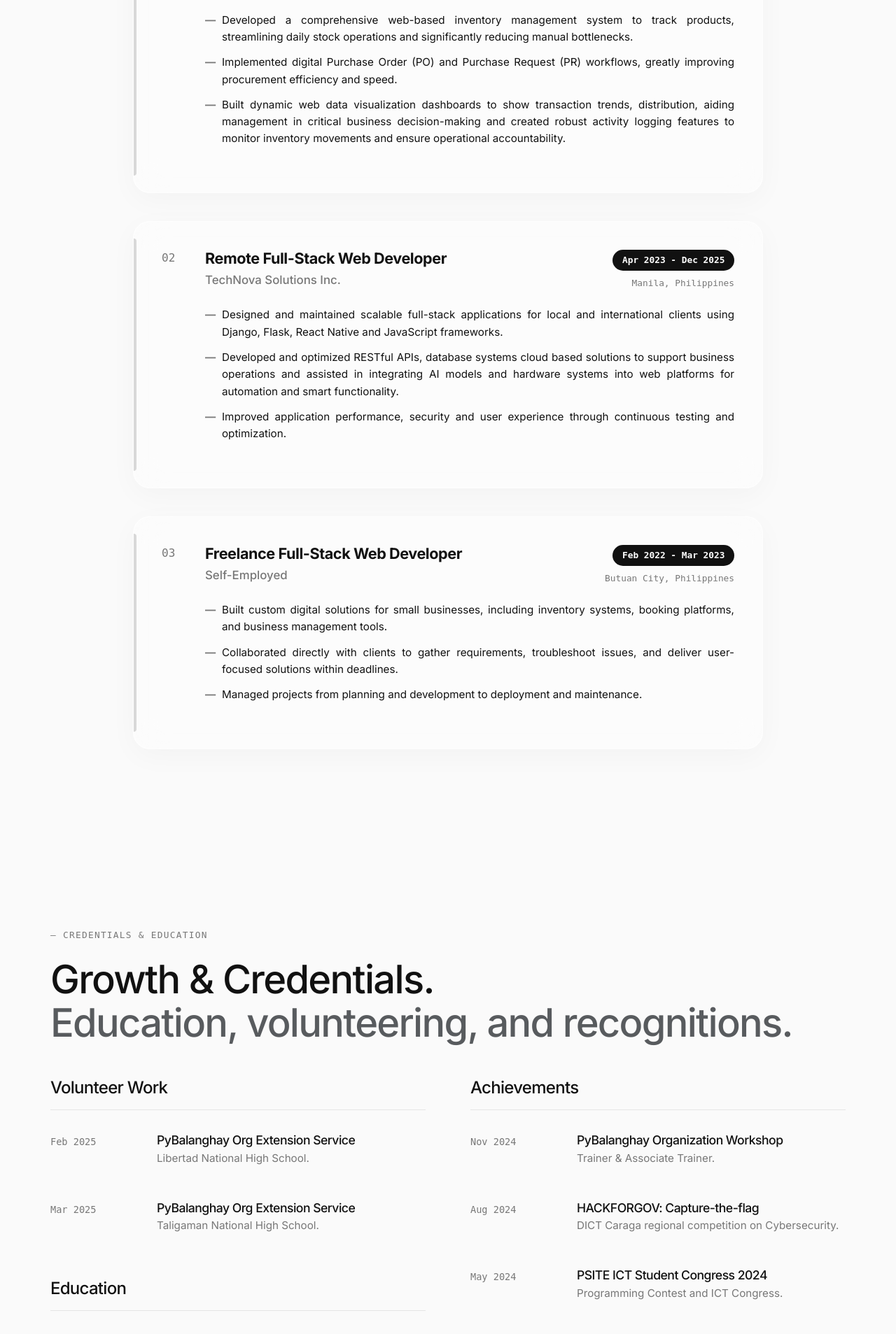
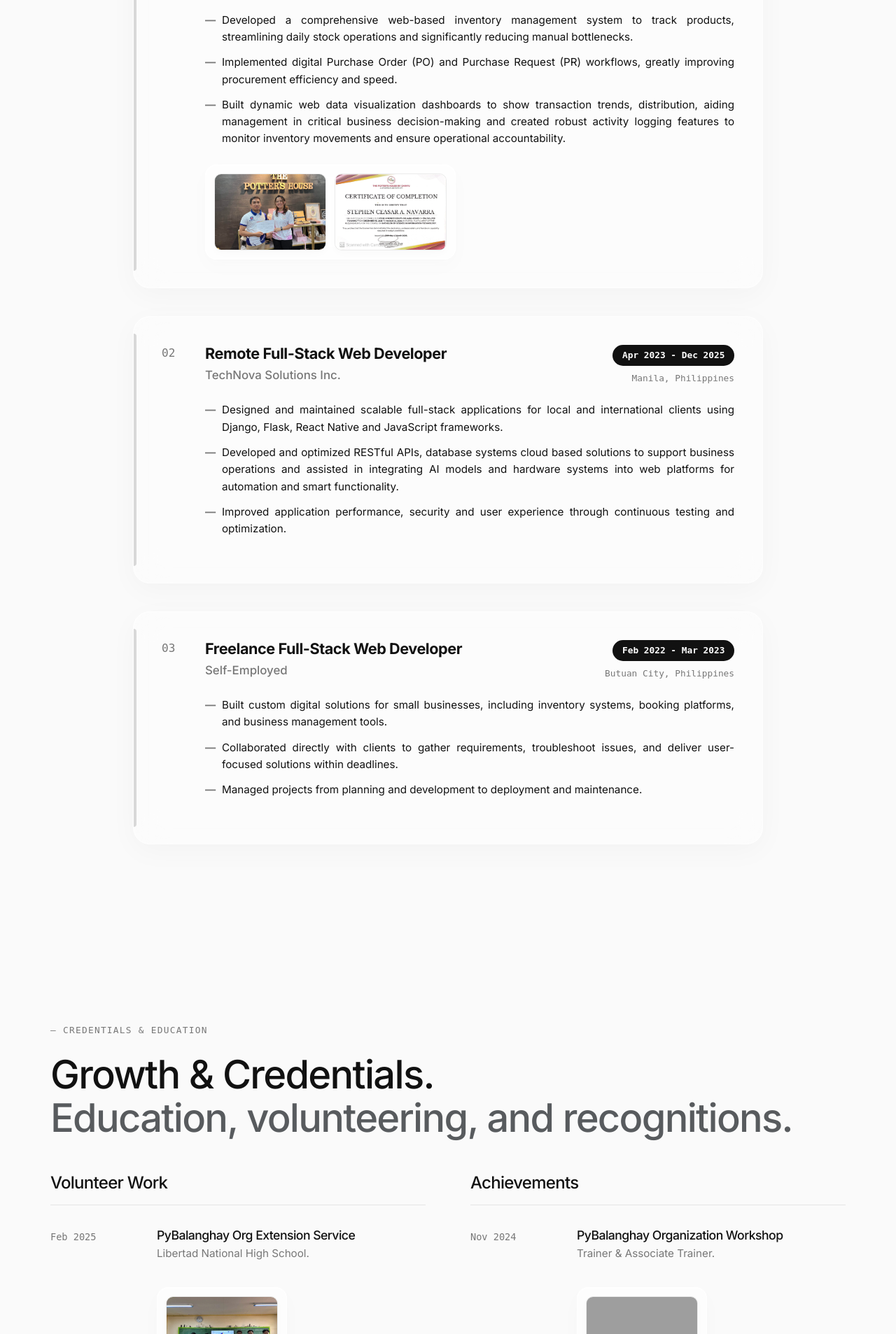
Before and after one commit to stphnvrra/stephen-navarra-web-portfolio, a Flask app: page /portfolio in a window 1280 px wide. Shown: the part 4560-6467 px from the top of the page at 70% size. Run offline with Flask 3, Linux system fonts and the light colour scheme; grey boxes are pictures that could not be loaded.

Commit message:
Update web portfolio code

```diff
--- a/static/css/style.css
+++ b/static/css/style.css
@@ -1928,3 +1928,54 @@ main {
         text-align: left;
     }
 }
+
+/* --- Experience & Timeline Gallery --- */
+.experience-gallery {
+    display: flex;
+    flex-wrap: wrap;
+    gap: 12px;
+    margin-top: 1.25rem;
+    background: rgba(255, 255, 255, 0.6);
+    backdrop-filter: blur(20px);
+    -webkit-backdrop-filter: blur(20px);
+    border: 1px solid rgba(255, 255, 255, 0.8);
+    border-radius: 16px;
+    padding: 12px;
+    width: fit-content;
+    max-width: 100%;
+    box-shadow:
+        0 10px 30px rgba(0, 0, 0, 0.02),
+        inset 0 1px 0 rgba(255, 255, 255, 0.5);
+}
+
+.experience-gallery a {
+    display: block;
+    overflow: hidden;
+    border-radius: 10px;
+    border: 1px solid rgba(0, 0, 0, 0.08);
+    transition: transform 0.3s cubic-bezier(0.4, 0, 0.2, 1), border-color 0.3s ease, box-shadow 0.3s ease;
+    width: 160px;
+    height: 110px;
+    background: #ffffff;
+    box-shadow: 0 4px 12px rgba(0, 0, 0, 0.02);
+}
+
+.experience-gallery a:hover {
+    transform: translateY(-4px) scale(1.03);
+    border-color: rgba(0, 0, 0, 0.2);
+    box-shadow: 0 8px 20px rgba(0, 0, 0, 0.08);
+    opacity: 1 !important;
+}
+
+.experience-gallery img {
+    width: 100%;
+    height: 100%;
+    object-fit: cover;
+    object-position: center;
+    display: block;
+    transition: transform 0.5s ease;
+}
+
+.experience-gallery a:hover img {
+    transform: scale(1.06);
+}
--- a/templates/index.html
+++ b/templates/index.html
@@ -627,7 +627,7 @@
                             <pre><code><span class="line-num">1</span> <span class="method">developer</span> = {
 <span class="line-num">2</span>   <span class="key">"name"</span>: <span class="string">"Stephen Ceasar Navarra"</span>,
 <span class="line-num">3</span>   <span class="key">"education"</span>: <span class="string">"BS Information Technology"</span>,
-<span class="line-num">4</span>   <span class="key">"roles"</span>: [<span class="string">"Full-Stack Web Developer"</span>, <span class="string">"IT Programmer"</span>],
+<span class="line-num">4</span>   <span class="key">"roles"</span>: <span class="string">"Full-Stack Web Developer"</span>,
 <span class="line-num">5</span>   <span class="key">"status"</span>: <span class="string">"Available Now — Let's Talk"</span>
 <span class="line-num">6</span> }
 <span class="line-num">7</span>
@@ -673,6 +673,16 @@
                                     robust activity logging features to monitor inventory movements and ensure
                                     operational accountability.</li>
                             </ul>
+                        </div>
+                        <div class="experience-gallery">
+                            <a href="#">
+                                <img src="{{ url_for('static', filename='images/experiences/it_intern/giving_of_certificate.jpg') }}"
+                                    alt="IT Intern - Receiving Certificate of Completion">
+                            </a>
+                            <a href="#">
+                                <img src="{{ url_for('static', filename='images/experiences/it_intern/Certificate_of_Completion_OJT.jpg') }}"
+                                    alt="IT Intern - OJT Certificate of Completion">
+                            </a>
                         </div>
                     </div>
                 </div>
@@ -759,6 +769,12 @@
                                         Tkinter. I helped students with no coding experience write their first programs
                                         and see their code come to life on screen.</p>
                                 </div>
+                                <div class="experience-gallery">
+                                    <a href="#">
+                                        <img src="{{ url_for('static', filename='images/experiences/pyb_libertad/pyb-lbertad-1.jpg') }}"
+                                            alt="PyBalanghay Org Extension Service - Libertad National High School">
+                                    </a>
+                                </div>
                             </div>
                         </div>
 
@@ -772,6 +788,16 @@
                                         program, teaching ICT students how to think like programmers using Python. I
                                         designed hands-on exercises that made coding fun and accessible for beginners.
                                     </p>
+                                </div>
+                                <div class="experience-gallery">
+                                    <a href="#">
+                                        <img src="{{ url_for('static', filename='images/experiences/pyb_taligaman/pyb-taligaman-1.jpg') }}"
+                                            alt="PyBalanghay Org Extension Service - Taligaman National High School (Photo 1)">
+                                    </a>
+                                    <a href="#">
+                                        <img src="{{ url_for('static', filename='images/experiences/pyb_taligaman/pyb-taligaman-2.jpg') }}"
+                                            alt="PyBalanghay Org Extension Service - Taligaman National High School (Photo 2)">
+                                    </a>
                                 </div>
                             </div>
                         </div>
@@ -837,6 +863,12 @@
                                         lessons, preparing exercises, and helping my peers understand how to build their
                                         own applications from scratch.</p>
                                 </div>
+                                <div class="experience-gallery">
+                                    <a href="#">
+                                        <img src="{{ url_for('static', filename='images/experiences/pyb_workshop/Associate Trainer (PyBalanghay).jpg') }}"
+                                            alt="PyBalanghay Organization Workshop - Associate Trainer Certificate">
+                                    </a>
+                                </div>
                             </div>
                         </div>
 
@@ -851,6 +883,28 @@
                                         that taught me about the importance of shared responsibility in making the
                                         internet safer for everyone.</p>
                                 </div>
+                                <div class="experience-gallery">
+                                    <a href="#">
+                                        <img src="{{ url_for('static', filename='images/experiences/hack4gov/hfg1.JPG') }}"
+                                            alt="HACKFORGOV Capture-the-flag Contest (Photo 1)">
+                                    </a>
+                                    <a href="#">
+                                        <img src="{{ url_for('static', filename='images/experiences/hack4gov/hfg2.JPG') }}"
+                                            alt="HACKFORGOV Capture-the-flag Contest (Photo 2)">
+                                    </a>
+                                    <a href="#">
+                                        <img src="{{ url_for('static', filename='images/experiences/hack4gov/hfg3.JPG') }}"
+                                            alt="HACKFORGOV Capture-the-flag Contest (Photo 3)">
+                                    </a>
+                                    <a href="#">
+                                        <img src="{{ url_for('static', filename='images/experiences/hack4gov/Participation (HACK4GOV).jpg') }}"
+                                            alt="HACKFORGOV - Certificate of Participation">
+                                    </a>
+                                    <a href="#">
+                                        <img src="{{ url_for('static', filename='images/experiences/hack4gov/Apperance (HACK4GOV).jpg') }}"
+                                            alt="HACKFORGOV - Certificate of Appearance">
+                                    </a>
+                                </div>
                             </div>
                         </div>
 
@@ -858,28 +912,22 @@
                             <div class="timeline-date">May 2024</div>
                             <div class="timeline-info">
                                 <h4>PSITE ICT Student Congress 2024</h4>
-                                <p class="timeline-short">Programming Contest and ICT Congress.</p>
+                                <p class="timeline-short">3rd Placer — Programming Contest.</p>
                                 <div class="timeline-desc-wrapper">
-                                    <p class="timeline-desc">Participated in a regional programming contest and met with
-                                        technology leaders to learn about the future of the IT industry. I explored new
-                                        tools and talked about how technology can solve real-world problems.</p>
+                                    <p class="timeline-desc">Won 3rd Place in the 11th PSITE Caraga ICT Student Congress
+                                        Programming Contest 2024. Represented ACLC College of Butuan, competed against
+                                        other institutions in the region, and demonstrated technical expertise and
+                                        problem-solving skills in a high-pressure environment.</p>
+                                </div>
+                                <div class="experience-gallery">
+                                    <a href="#">
+                                        <img src="{{ url_for('static', filename='images/experiences/psite/psite.jpg') }}"
+                                            alt="3rd Placer - 11th PSITE Caraga ICT Student Congress Programming Contest 2024">
+                                    </a>
                                 </div>
                             </div>
                         </div>
 
-                        <div class="timeline-row">
-                            <div class="timeline-date">May 2024</div>
-                            <div class="timeline-info">
-                                <h4>ACLC Community Extension Service</h4>
-                                <p class="timeline-short">Facilitator at Bancasi Integrated School.</p>
-                                <div class="timeline-desc-wrapper">
-                                    <p class="timeline-desc">Received recognition for my dedication as a Facilitator in
-                                        the "Empowering Students Through Digital Knowledge" initiative. I helped young
-                                        students gain confidence with technology and digital tools through interactive,
-                                        beginner-friendly sessions.</p>
-                                </div>
-                            </div>
-                        </div>
                     </div>
 
                     <div class="timeline-minimal" style="margin-top: 122px;">
@@ -898,19 +946,11 @@
                                         experience sharpened my ability to build practical, scalable, and impactful
                                         digital solutions.</p>
                                 </div>
-                            </div>
-                        </div>
-
-                        <div class="timeline-row">
-                            <div class="timeline-date">May 2024</div>
-                            <div class="timeline-info">
-                                <h4>ACLC Community Service</h4>
-                                <p class="timeline-short">Empowering Students through Digital Knowledge.</p>
-                                <div class="timeline-desc-wrapper">
-                                    <p class="timeline-desc">Participated in a community service initiative focused on
-                                        teaching digital literacy to students. I helped facilitate hands-on sessions
-                                        that gave young learners the confidence to use technology in their daily lives.
-                                    </p>
+                                <div class="experience-gallery">
+                                    <a href="#">
+                                        <img src="{{ url_for('static', filename='images/experiences/summer_bootcamp/Completion (Bootcamp).jpg') }}"
+                                            alt="Summer Coding Bootcamp 2025 - Certificate of Completion">
+                                    </a>
                                 </div>
                             </div>
                         </div>
@@ -1168,7 +1208,7 @@
         let currentIndex = 0;
 
         function openPhotoModal(element) {
-            const gallery = element.closest('.project-gallery');
+            const gallery = element.closest('.project-gallery, .experience-gallery');
             if (gallery) {
                 const links = Array.from(gallery.querySelectorAll('a'));
                 currentGallery = links.map(link => ({
@@ -1230,7 +1270,7 @@
 
         // Initialize gallery listeners
         document.addEventListener('DOMContentLoaded', () => {
-            document.querySelectorAll('.project-gallery a').forEach(link => {
+            document.querySelectorAll('.project-gallery a, .experience-gallery a').forEach(link => {
                 link.onclick = (e) => {
                     e.preventDefault();
                     openPhotoModal(link);
```
Also changed, not shown: static/images/experiences/hack4gov/Apperance (HACK4GOV).jpg (added), static/images/experiences/hack4gov/Participation (HACK4GOV).jpg (added), static/images/experiences/hack4gov/hfg1.JPG (added), static/images/experiences/hack4gov/hfg2.JPG (added), static/images/experiences/hack4gov/hfg3.JPG (added), static/images/experiences/it_intern/Certificate_of_Completion_OJT.jpg (renamed from static/experiences/it_intern/Certificate_of_Completion_OJT.jpg), static/images/experiences/it_intern/giving_of_certificate.jpg (renamed from static/experiences/it_intern/giving_of_certificate.jpg), static/images/experiences/psite/psite.jpg (added), static/images/experiences/pyb_libertad/pyb-lbertad-1.jpg (added), static/images/experiences/pyb_taligaman/pyb-taligaman-1.jpg (added), static/images/experiences/pyb_taligaman/pyb-taligaman-2.jpg (added), 3 other files.
